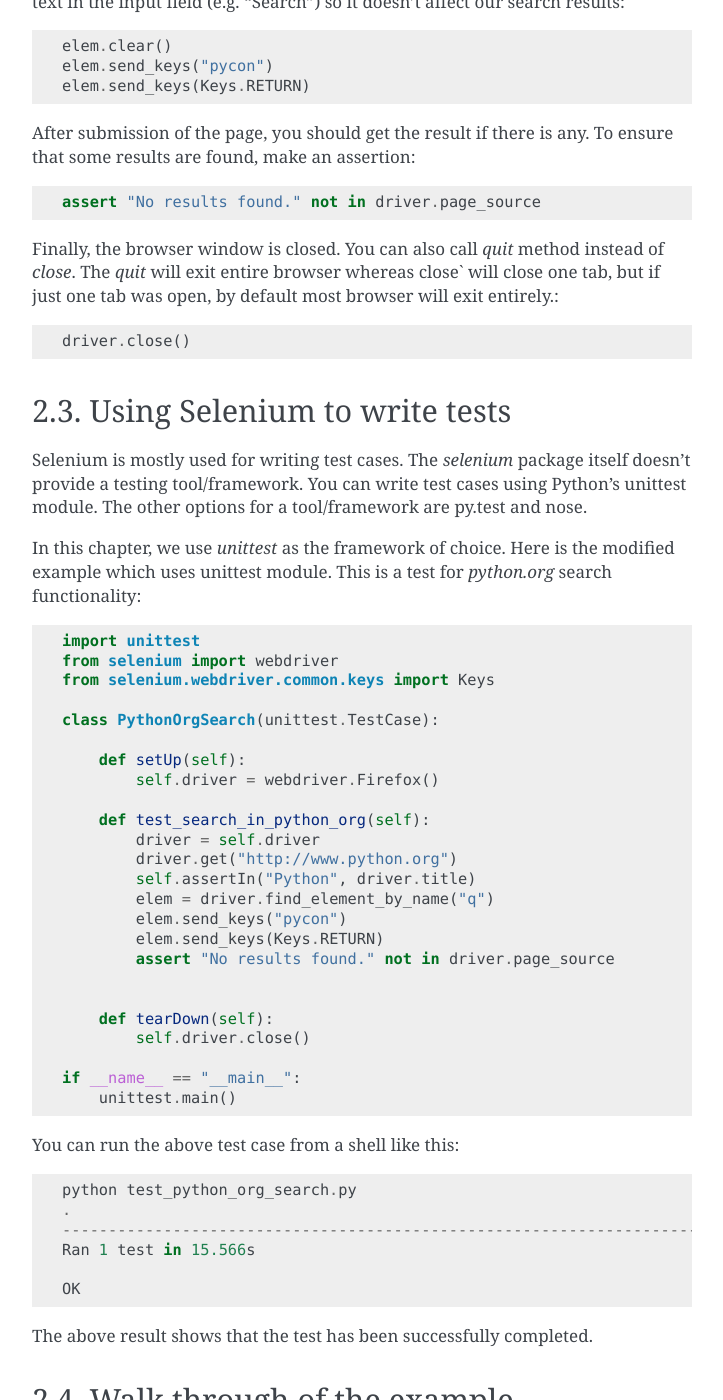
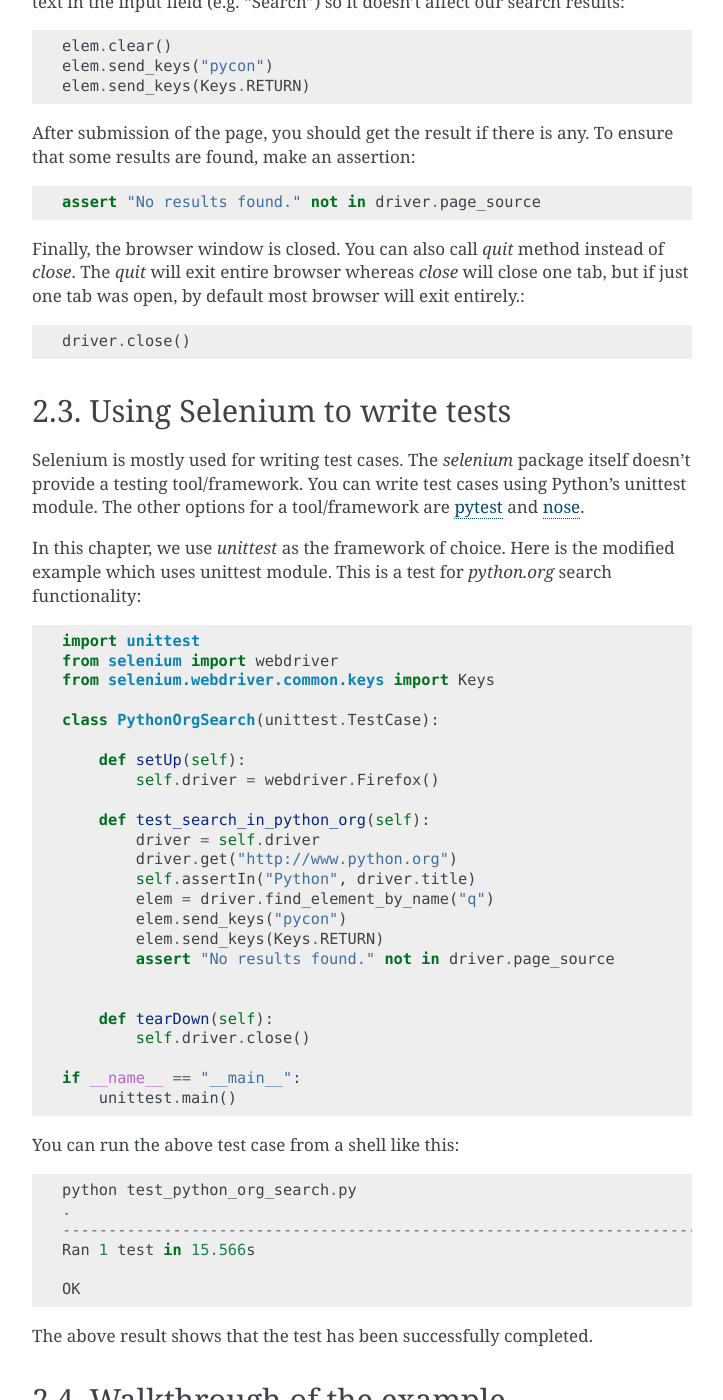
Before and after one commit to baijum/selenium-python, a Sphinx documentation site: the page built from source/getting-started.rst, in a window 1280 px wide and 1400 px high, scrolled down 1488 px. Shown: the whole window, without its empty margins (388-1111 px from the left). Built offline with Sphinx 7.4.7, drawn with Linux system fonts in a browser that asks for light colours; some of the changed text lies outside the part shown.

Commit message:
Updated to fix grammatical and punctuation issues (#93)
* Updated to fix grammatical and punctuation issues

feat: Grammatical and punctuation updates

1. Added missing quote in the second instance of close at line number 88
2. Corrected walkthrough as it is a single word
3. Updated line number 152 for grammatical mistake

* Added links and updated as per comments

Co-authored-by: Baiju Muthukadan <baiju.m.mail@gmail.com>

```diff
--- a/source/getting-started.rst
+++ b/source/getting-started.rst
@@ -85,7 +85,7 @@
   assert "No results found." not in driver.page_source
 
 Finally, the browser window is closed.  You can also call `quit` method instead
-of `close`.  The `quit` will exit entire browser whereas close` will close one
+of `close`.  The `quit` will exit entire browser whereas `close` will close one
 tab, but if just one tab was open, by default most browser will exit entirely.::
 
   driver.close()
@@ -96,8 +96,8 @@
 
 Selenium is mostly used for writing test cases.  The `selenium` package itself
 doesn't provide a testing tool/framework.  You can write test cases using
-Python's unittest module.  The other options for a tool/framework are py.test
-and nose.
+Python's unittest module.  The other options for a tool/framework are `pytest <https://docs.pytest.org/en/stable/>`_
+and `nose <https://nose.readthedocs.io/en/latest/>`_.
 
 In this chapter, we use `unittest` as the framework of choice.  Here is the
 modified example which uses unittest module.  This is a test for `python.org`
@@ -141,15 +141,15 @@
 The above result shows that the test has been successfully completed.
 
 
-Walk through of the example
-~~~~~~~~~~~~~~~~~~~~~~~~~~~
+Walkthrough of the example
+~~~~~~~~~~~~~~~~~~~~~~~~~~
 
 Initially, all the basic modules required are imported.  The `unittest
 <http://docs.python.org/library/unittest.html>`_ module is a built-in Python
 based on Java's JUnit.  This module provides the framework for organizing the
 test cases.  The `selenium.webdriver` module provides all the WebDriver
 implementations.  Currently supported WebDriver implementations are Firefox,
-Chrome, Ie and Remote.  The `Keys` class provide keys in the keyboard like
+Chrome, IE and Remote.  The `Keys` class provides keys in the keyboard like
 RETURN, F1, ALT etc.
 
 ::
```
